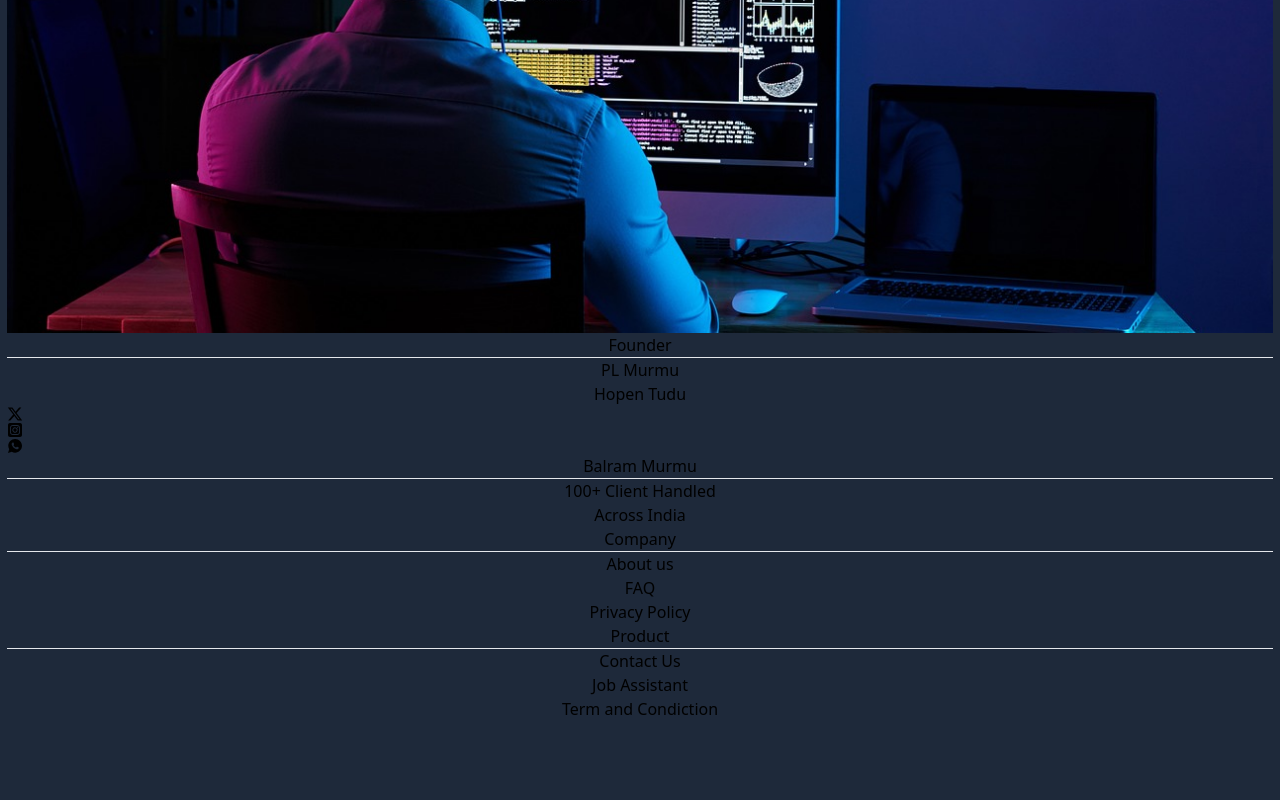
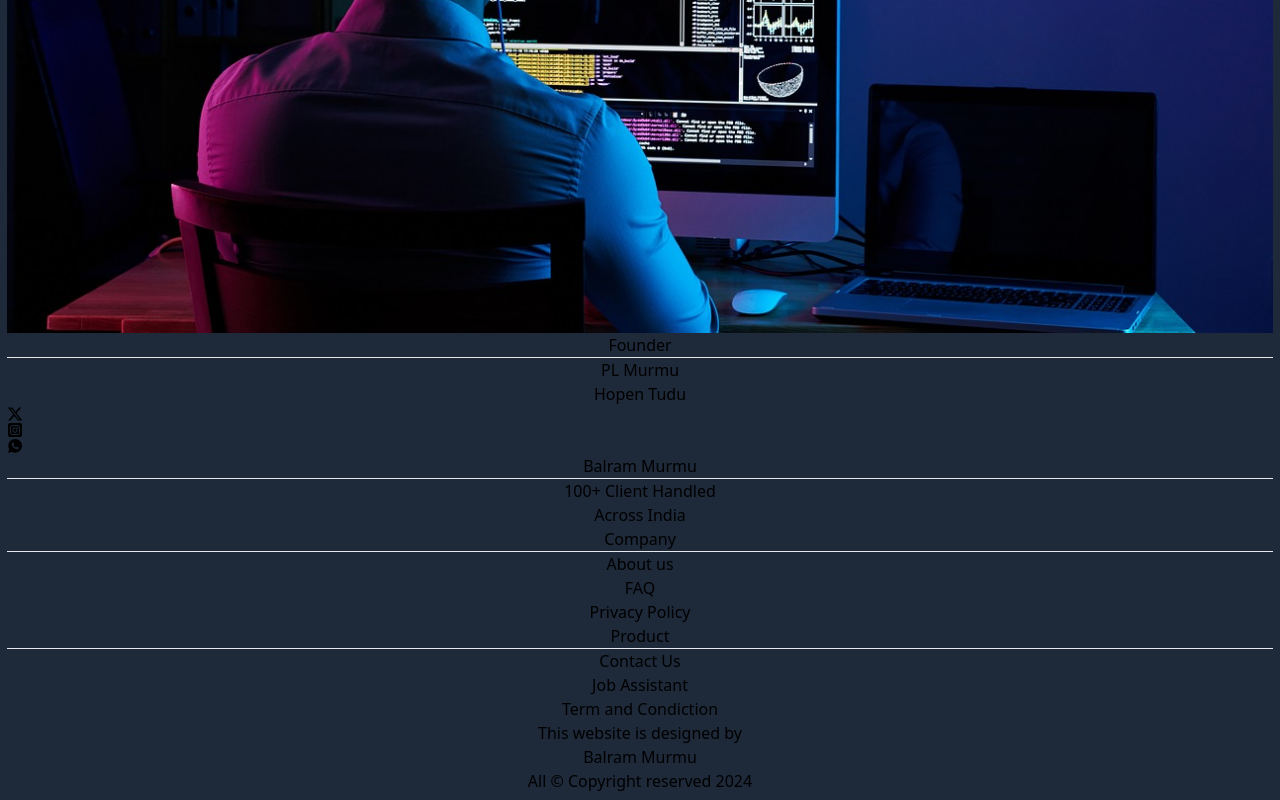
Before and after one commit to BalramMurmu413/codybalram, a React (Vite) app in the folder client/: page / in a window 1280 px wide. Shown: the part 5604-6404 px from the top of the page. Before the commit the page ends 6332 px from the top, so only its background shows below. Built offline with nearby package versions, Linux system fonts and the light colour scheme; the HTML template or start-up script is replaced by a standard one.

Commit message:
adding copy right on footer component

```diff
--- a/client/src/Components/Footer.jsx
+++ b/client/src/Components/Footer.jsx
@@ -9,8 +9,8 @@ import { Link } from 'react-router-dom';
 
 function Footer() {
   return (
-    <footer >
-      <div className=' bg-slate-900 my-2 py-16 border-2  rounded-xl text-slate-100 md:flex justify-around  w-full h-58  grid grid-cols-2  '>
+    <footer className=' bg-slate-900  rounded-xl border-2 my-2   text-slate-100  flex flex-col   ' >
+      <div className=' bg-slate-900 my-2 py-8   text-slate-100 md:flex justify-around  w-full  grid grid-cols-2  '>
 
         <div className='mx-4'>
           <h1 className='font-bold text-2xl items-start'> Founder <hr/> </h1>
@@ -65,7 +65,13 @@ function Footer() {
               </ul></div>
           </div>
         </div>
+
         </div>
+        <div>
+<h1>This website is designed by <br /> Balram Murmu</h1>
+<h3>All &#169; Copyright reserved 2024 	</h3>
+
+      </div>
     </footer>
   )
 }
```
